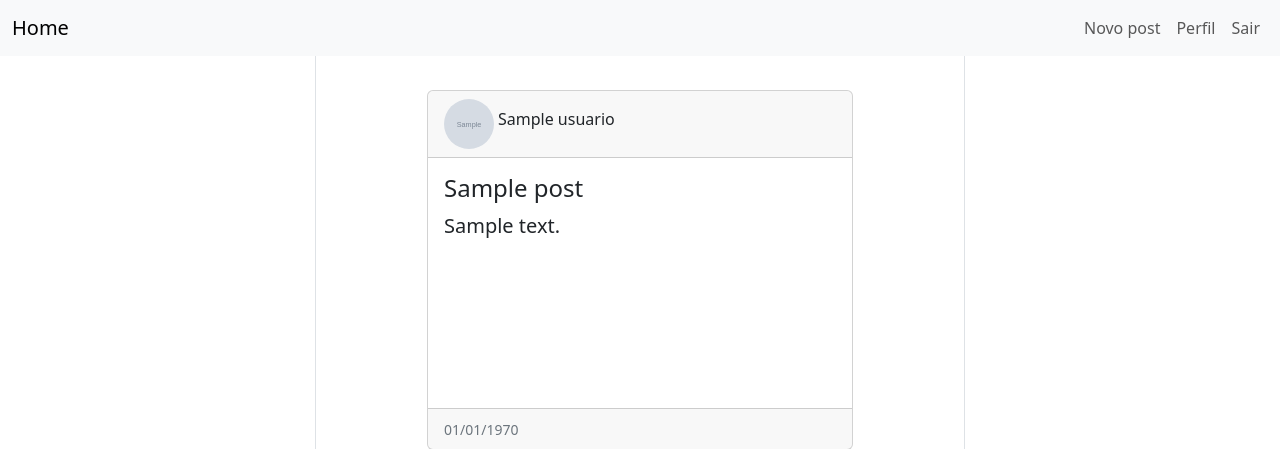
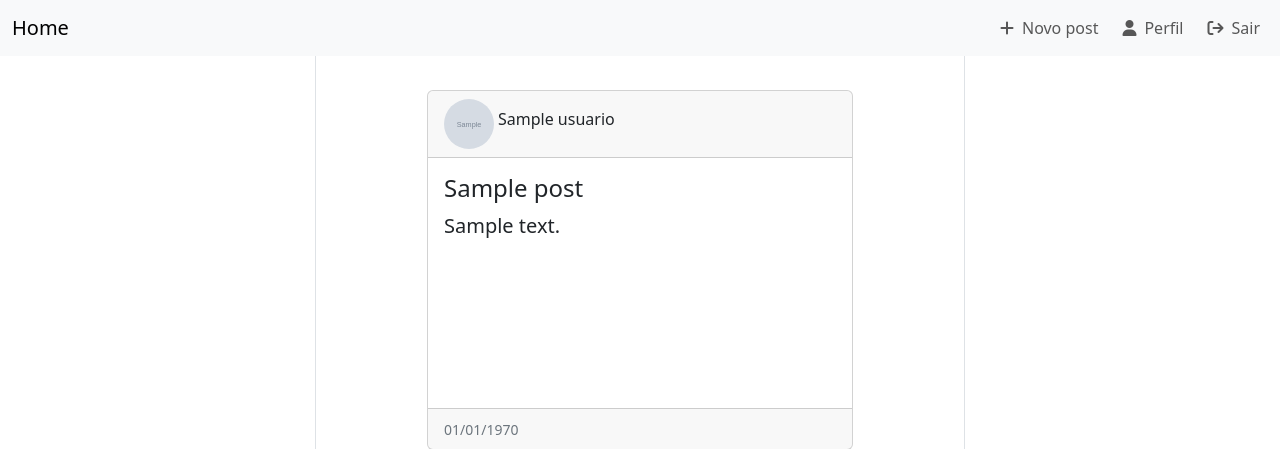
Before and after one commit to matheuspiegas/projeto-blog, a PHP site: page /home.php in a window 1280 px wide. Shown: the top 449 px of the page. Run offline with PHP 8.4, Linux system fonts and the light colour scheme; the visitor is signed in with stand-in values (Sample User, id 1); tables that the repository leaves empty or names only in its code hold one stand-in row (values such as "Sample post"); grey boxes marked "Sample" are stand-in pictures; some libraries are stand-ins or nearby versions.

Commit message:
Adicionando icones aos links do menu

```diff
--- a/home.php
+++ b/home.php
@@ -27,13 +27,13 @@ if (!isset($_SESSION['autenticado']) || $_SESSION['autenticado'] !== true) {
                 <div class="collapse navbar-collapse justify-content-end" id="navbarNav">
                     <ul class="navbar-nav">
                         <li class="nav-item">
-                            <a class="nav-link" aria-current="page" href="criarpost.php">Novo post</a>
+                            <a class="nav-link" aria-current="page" href="criarpost.php"><i class="fa-solid fa-plus mx-2"></i>Novo post</a>
                         </li>
                         <li class="nav-item">
-                            <a class="nav-link" href="perfil.php?id=<?php echo $_SESSION['userId'];?>">Perfil</a>
+                            <a class="nav-link" href="perfil.php?id=<?php echo $_SESSION['userId']; ?>"><i class="fa-solid fa-user mx-2"></i>Perfil</a>
                         </li>
                         <li class="nav-item">
-                            <a class="nav-link" href="logout.php?sair">Sair</a>
+                        <a class="nav-link" href="logout.php?sair"><i class="fa-solid fa-arrow-right-from-bracket mx-2"></i>Sair</a>
                         </li>
                     </ul>
                 </div>
@@ -54,12 +54,12 @@ if (!isset($_SESSION['autenticado']) || $_SESSION['autenticado'] !== true) {
                     echo '<div class="card mb-3">';
                     echo '<div class = "card-header">';
                     echo '<div class="d-flex align-items-center">';
-                    if(empty($row->foto)){
+                    if (empty($row->foto)) {
                         $imgDefault = '<img src="uploads/default_user.png" alt="" width="50" height="50" class="rounded"></img>';
                     } else {
-                        $imgDefault = '<img src="'. $row->foto . '" class="imagem-perfil-redonda"></img>';
+                        $imgDefault = '<img src="' . $row->foto . '" class="imagem-perfil-redonda"></img>';
                     }
-                    echo '<div class="rounded-circle overflow-hidden" style="width:50px; height:50px;">'. $imgDefault . '</div>';
+                    echo '<div class="rounded-circle overflow-hidden" style="width:50px; height:50px;">' . $imgDefault . '</div>';
                     echo '<h6 class="card-title mx-1">' . $row->nome . '</h6>';
                     echo '</div>';
                     echo '</div>';
@@ -77,6 +77,7 @@ if (!isset($_SESSION['autenticado']) || $_SESSION['autenticado'] !== true) {
         </div>
     </main>
 
+    <script src="https://kit.fontawesome.com/ce1e855864.js" crossorigin="anonymous"></script>
     <script src="https://cdn.jsdelivr.net/npm/bootstrap@5.3.2/dist/js/bootstrap.bundle.min.js" integrity="sha384-C6RzsynM9kWDrMNeT87bh95OGNyZPhcTNXj1NW7RuBCsyN/o0jlpcV8Qyq46cDfL" crossorigin="anonymous"></script>
 </body>
 
```
Also changed, not shown: criarpost.php (+4 -3 lines), perfil.php (+5 -4 lines).
